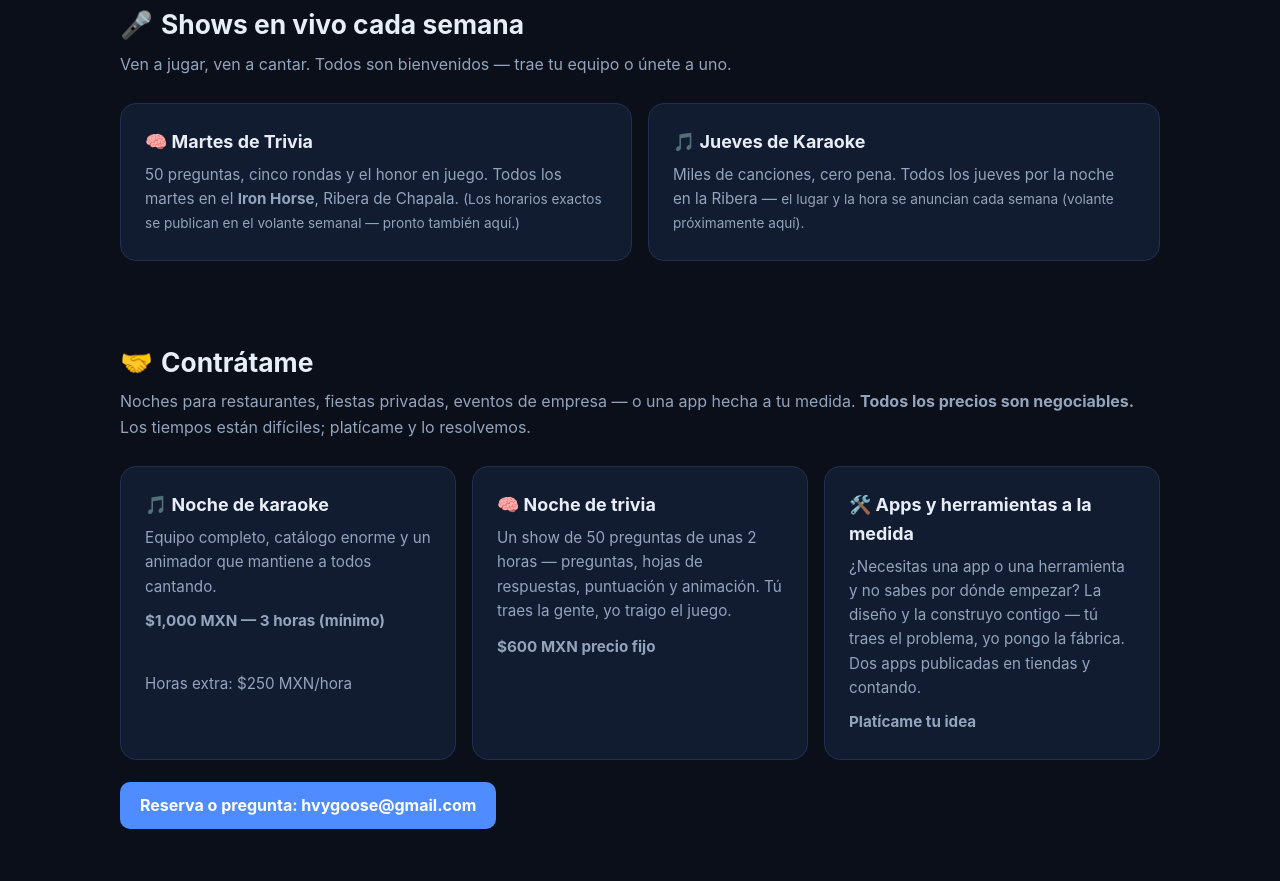
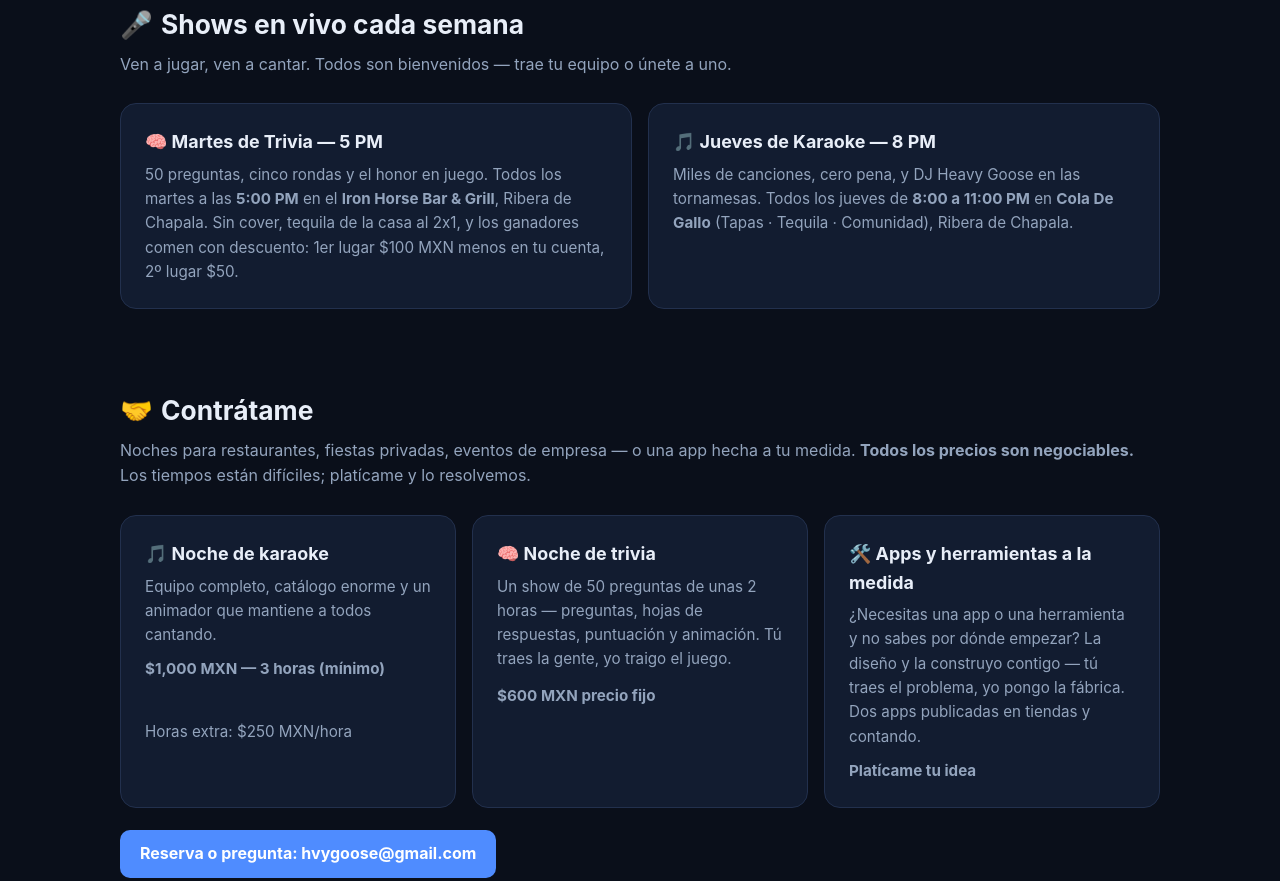
Before and after one commit to HvyGoose/HvyGoose.github.io, a plain HTML site: page es.html in a window 1280 px wide. Shown: the part 1093-1974 px from the top of the page. Drawn offline with Linux system fonts and the light colour scheme.

Commit message:
Add files via upload

```diff
--- a/es.html
+++ b/es.html
@@ -133,15 +133,17 @@
     <p class="lead">Ven a jugar, ven a cantar. Todos son bienvenidos — trae tu equipo o únete a uno.</p>
     <div class="grid">
       <div class="card">
-        <h3>🧠 Martes de Trivia</h3>
-        <p>50 preguntas, cinco rondas y el honor en juego. Todos los martes en el
-          <strong>Iron Horse</strong>, Ribera de Chapala. <span class="fine">(Los horarios exactos
-          se publican en el volante semanal — pronto también aquí.)</span></p>
+        <h3>🧠 Martes de Trivia — 5 PM</h3>
+        <p>50 preguntas, cinco rondas y el honor en juego. Todos los martes a las
+          <strong>5:00 PM</strong> en el <strong>Iron Horse Bar &amp; Grill</strong>, Ribera de
+          Chapala. Sin cover, tequila de la casa al 2x1, y los ganadores comen con descuento:
+          1er lugar $100 MXN menos en tu cuenta, 2º lugar $50.</p>
       </div>
       <div class="card">
-        <h3>🎵 Jueves de Karaoke</h3>
-        <p>Miles de canciones, cero pena. Todos los jueves por la noche en la Ribera —
-          <span class="fine">el lugar y la hora se anuncian cada semana (volante próximamente aquí).</span></p>
+        <h3>🎵 Jueves de Karaoke — 8 PM</h3>
+        <p>Miles de canciones, cero pena, y DJ Heavy Goose en las tornamesas. Todos los jueves de
+          <strong>8:00 a 11:00 PM</strong> en <strong>Cola De Gallo</strong> (Tapas · Tequila ·
+          Comunidad), Ribera de Chapala.</p>
       </div>
     </div>
   </section>
@@ -196,6 +198,7 @@
   <div class="wrap">
     <span>© 2026 Ganso Gordo Producciones · Ribera de Chapala, Jalisco, México</span>
     <span class="right">
+      <a href="https://www.facebook.com/HeavyGanso">Facebook</a>
       <a href="privacy.html">Aviso de Privacidad</a>
       <a href="terms.html">Términos</a>
       <a href="mailto:hvygoose@gmail.com">Contacto</a>
```
Also changed, not shown: index.html (+10 -7 lines).
